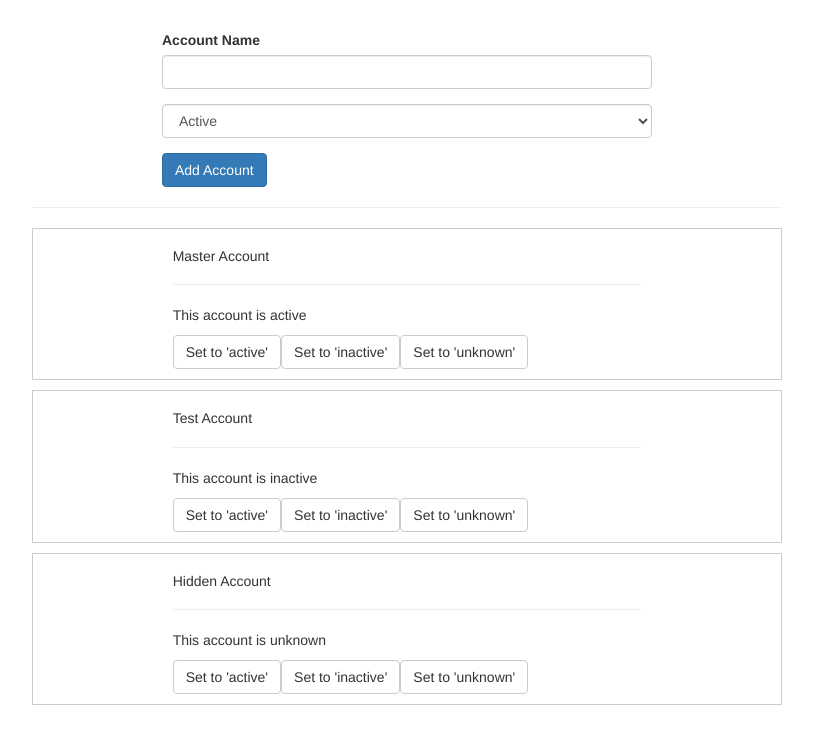
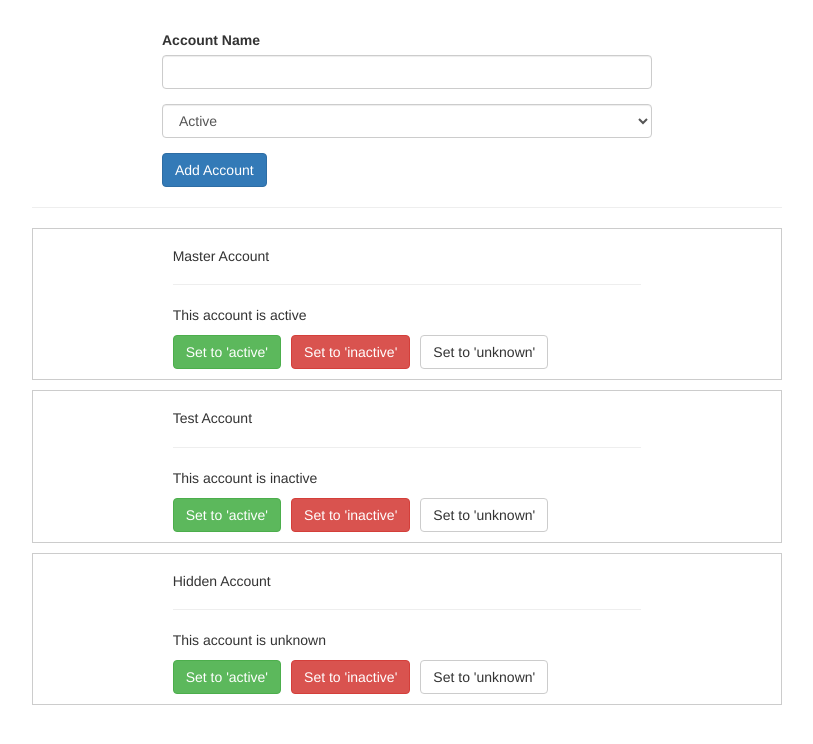
Before and after one commit to bbaral/ng-all-in-one, an Angular app: page / in a window 1280 px wide. Shown: the top 744 px of the page, without its empty margins (233-1046 px from the left). Built offline with nearby package versions, Linux system fonts and the light colour scheme.

Commit message:
services and DI practice

```diff
--- a/src/app/account/account.component.html
+++ b/src/app/account/account.component.html
@@ -3,8 +3,8 @@
     <h5>{{ account.name }}</h5>
     <hr>
     <p>This account is {{ account.status }}</p>
-    <button class="btn btn-default" (click)="onSetTo('active')">Set to 'active'</button>
-    <button class="btn btn-default" (click)="onSetTo('inactive')">Set to 'inactive'</button>
+    <button class="btn btn-success" (click)="onSetTo('active')">Set to 'active'</button>
+    <button class="btn btn-danger" (click)="onSetTo('inactive')">Set to 'inactive'</button>
     <button class="btn btn-default" (click)="onSetTo('unknown')">Set to 'unknown'</button>
   </div>
 </div>
--- a/src/app/account/account.component.scss
+++ b/src/app/account/account.component.scss
@@ -3,3 +3,7 @@
   margin: 10px 0;
   padding: 10px 0;
 }
+
+button {
+  margin-right: 10px;
+}
```
